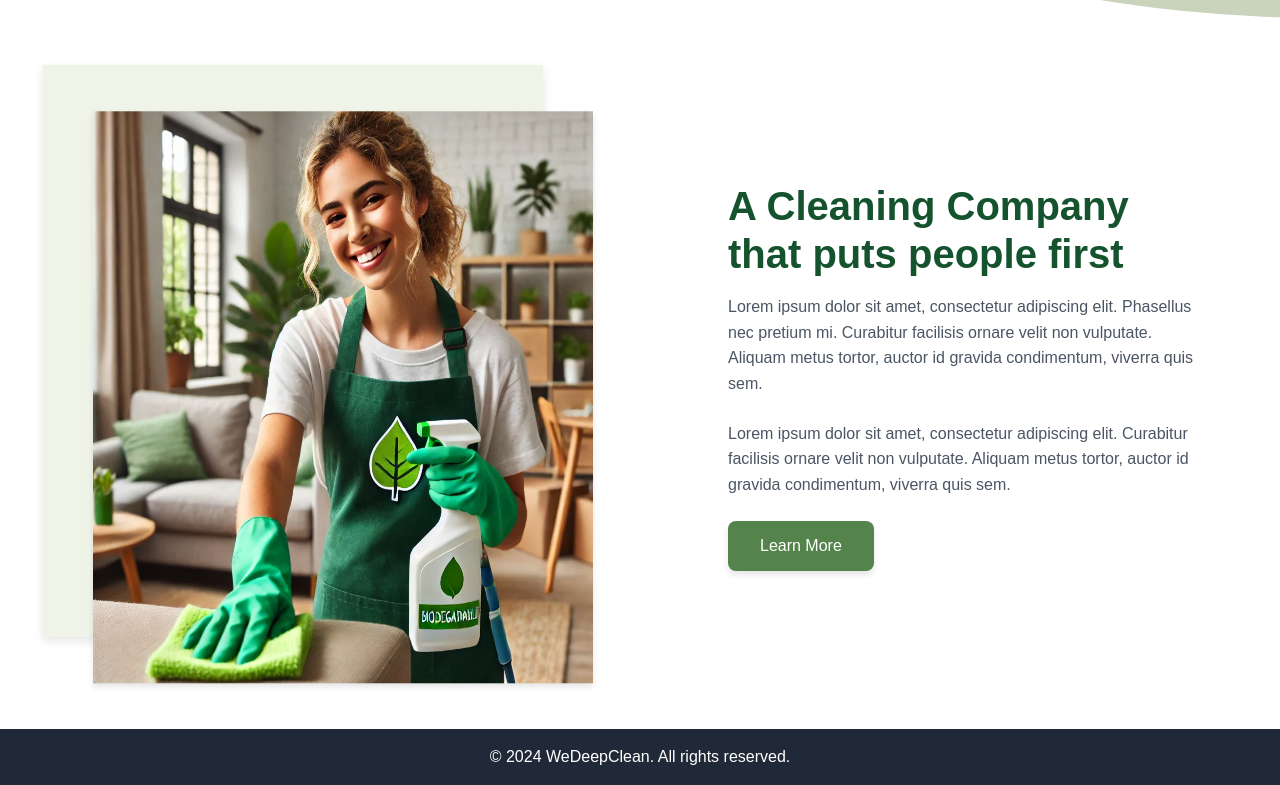
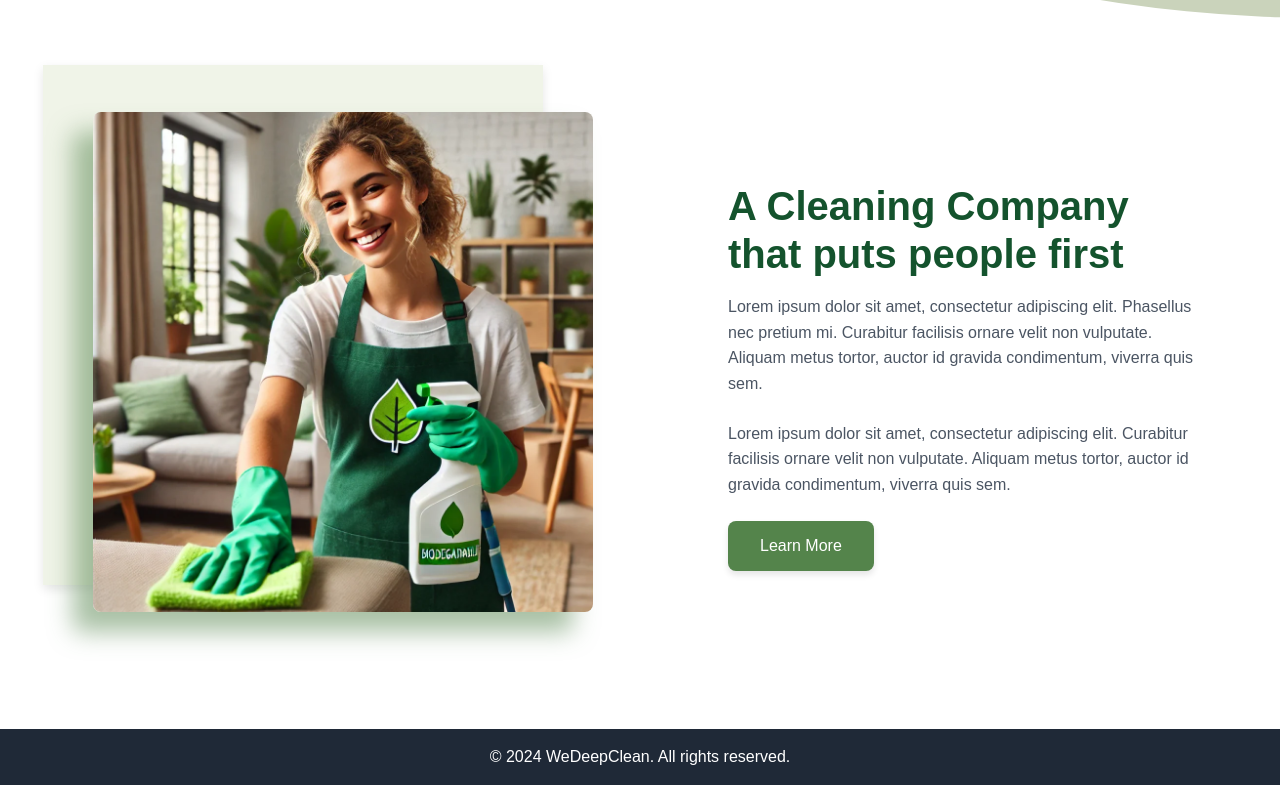
Before and after one commit to meet32001/WeDeepClean, a Next.js app: page / in a window 1280 px wide. Shown: the part 773-1558 px from the top of the page. Built offline with nearby package versions, Linux system fonts and the light colour scheme.

Commit message:
Box Shadow Property applied

```diff
--- a/src/app/Components/HomePage/HeroSection/HeroSection.module.css
+++ b/src/app/Components/HomePage/HeroSection/HeroSection.module.css
@@ -143,6 +143,7 @@
 
 /* Hero Image */
 .heroImage {
+    box-shadow: -20px 20px 25px rgba(84, 132, 75, 0.5); /* Greenish shadow */
     position: relative;
     max-width: 80%;
     max-height: 90%;
--- a/src/app/Components/HomePage/OurStory/OurStory.module.css
+++ b/src/app/Components/HomePage/OurStory/OurStory.module.css
@@ -42,7 +42,7 @@
     top: -10%;
     left: -5%;
     width: 100%;
-    height: 110%;
+    height: 100%;
     background-color: #f0f4e8; /* Light greenish background */
     z-index: 0;
     box-shadow: 0px 4px 10px rgba(0, 0, 0, 0.1);
@@ -52,10 +52,11 @@
 .storyImage {
     position: relative;
     width: 100%;
-    height: 110%;
-    box-shadow: 0px 4px 6px rgba(0, 0, 0, 0.1);
+    height: auto; /* Maintain aspect ratio */
+    border-radius: 8px; /* Rounded corners, adjust as needed */
+    box-shadow: -20px 20px 25px rgba(84, 132, 75, 0.5); /* Greenish shadow */
     z-index: 1;
-    transform: translate(5%, -1%); /* Adjust positioning */
+    transform: translate(5%, -1%); /* Adjust positioning if needed */
 }
 
 /* Content Container */
```
